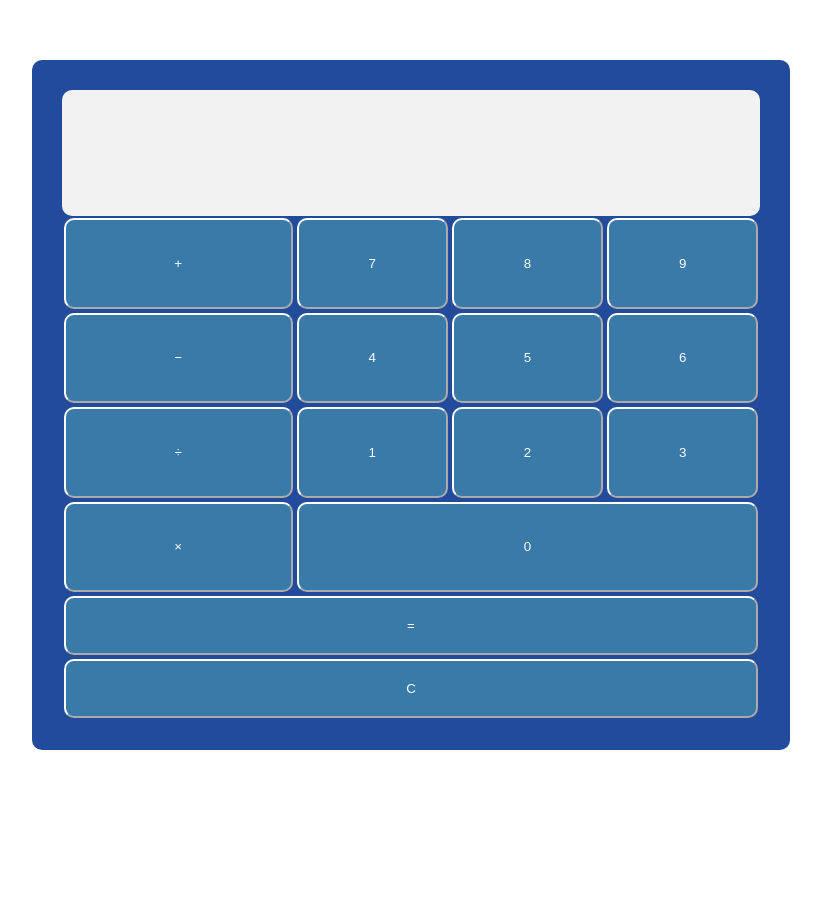
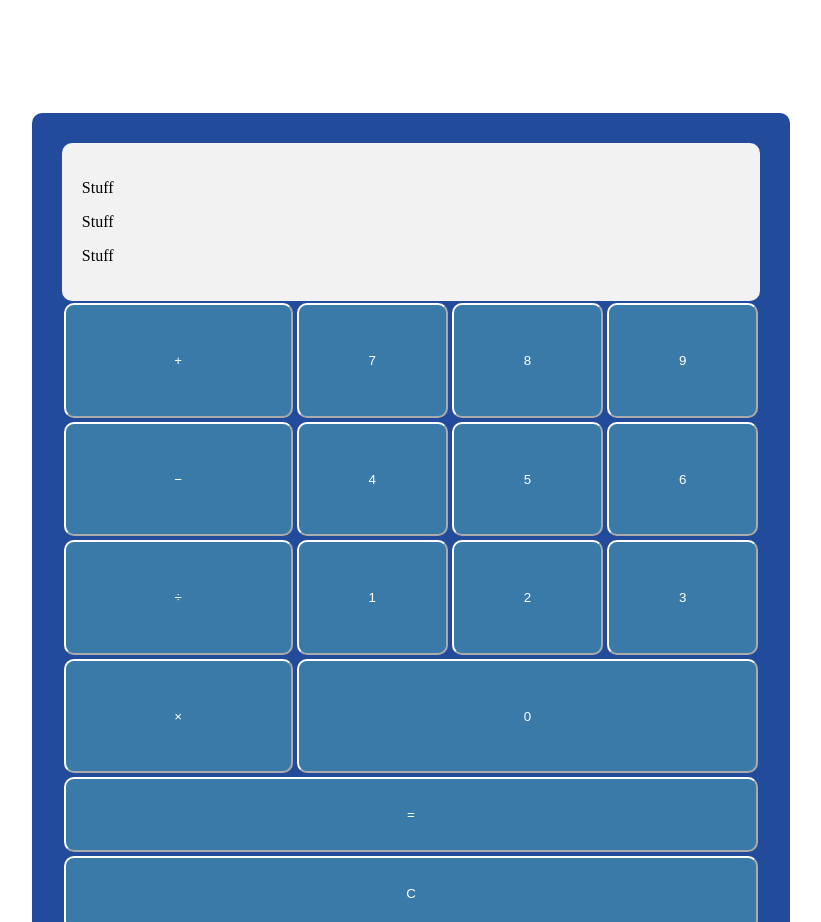
Before and after one commit to BrickEater/calculator, a plain HTML site: page index.html in a window 1280 px wide. Shown: the part 178-1100 px from the top of the page, without its empty margins (229-1050 px from the left). Drawn offline with Linux system fonts and the light colour scheme.

Commit message:
add screen css

```diff
--- a/index.html
+++ b/index.html
@@ -20,8 +20,9 @@ Add a “clear” button.
         <div class="container">
             <div class="calculator">
                 <div class="screen">
-                    <p class="calculator-input"></p>
-                    <p class="calculator-results"></p>
+                    <p class="firstOperand">Stuff</p>
+                    <p class="secondOperand">Stuff</p>
+                    <p class="result">Stuff</p>
                 </div>
                 <div class="operatorBox">
                     <button class="calButton opButton buttonAdd" data-function="fucntionPlus">&plus;</button>
--- a/styles.css
+++ b/styles.css
@@ -19,10 +19,23 @@
 .screen {
     grid-column: span 2;
     grid-row: 1;
+    grid-template-columns: 1fr 3fr;
+    grid-template-rows: 1fr 1fr 1fr;
     background-color: #f2f2f2;
     padding: 20px;
     border-radius: 10px;
   }
+
+  .firstOperand {
+    grid-column: span 2;
+    grid-row: 1;
+  }
+  .secondOperand {
+    grid-column: 2;
+    grid-row: 2;
+  }
+  .results {}
+
 
 
 .operatorBox {
```
Also changed, not shown: 1 other file.
